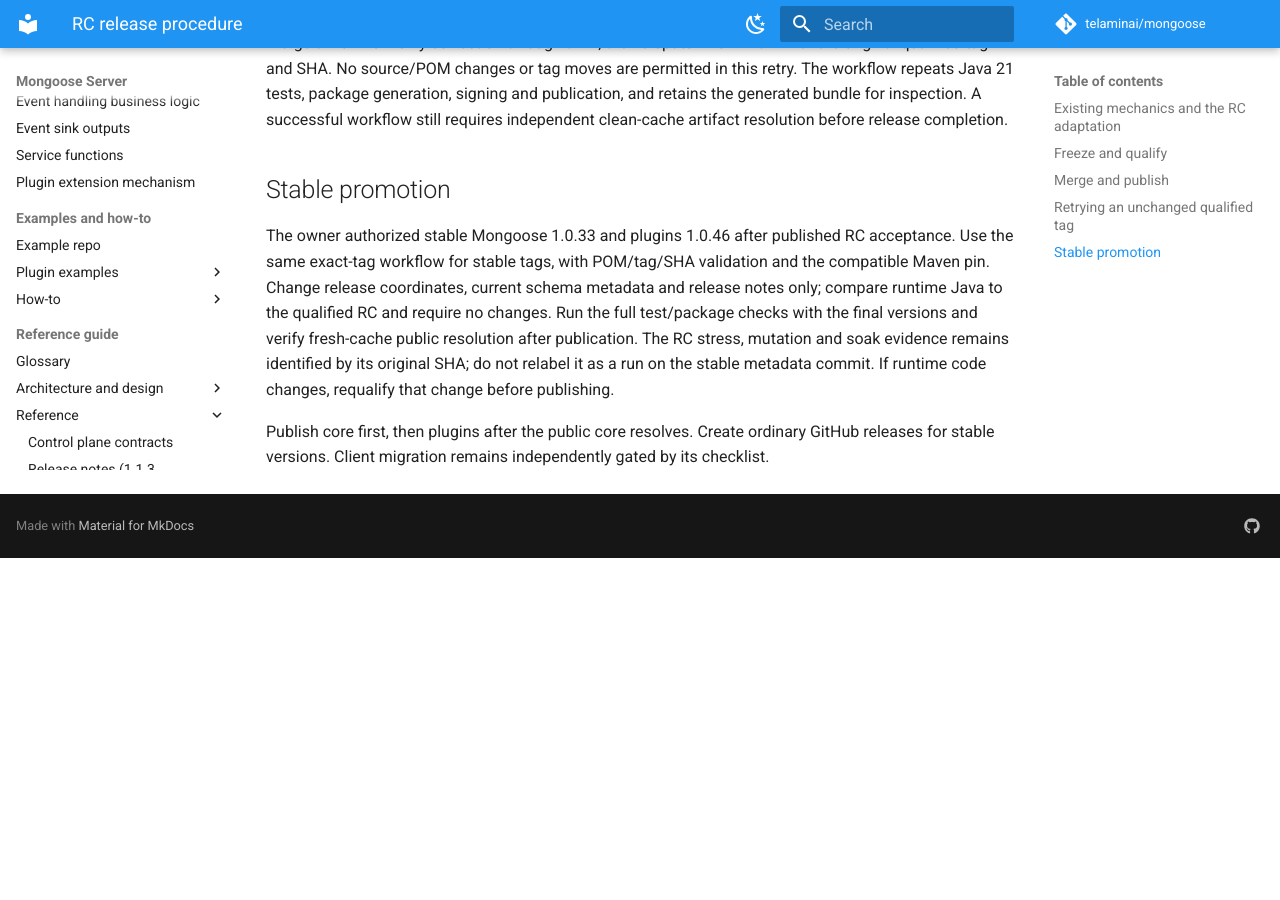
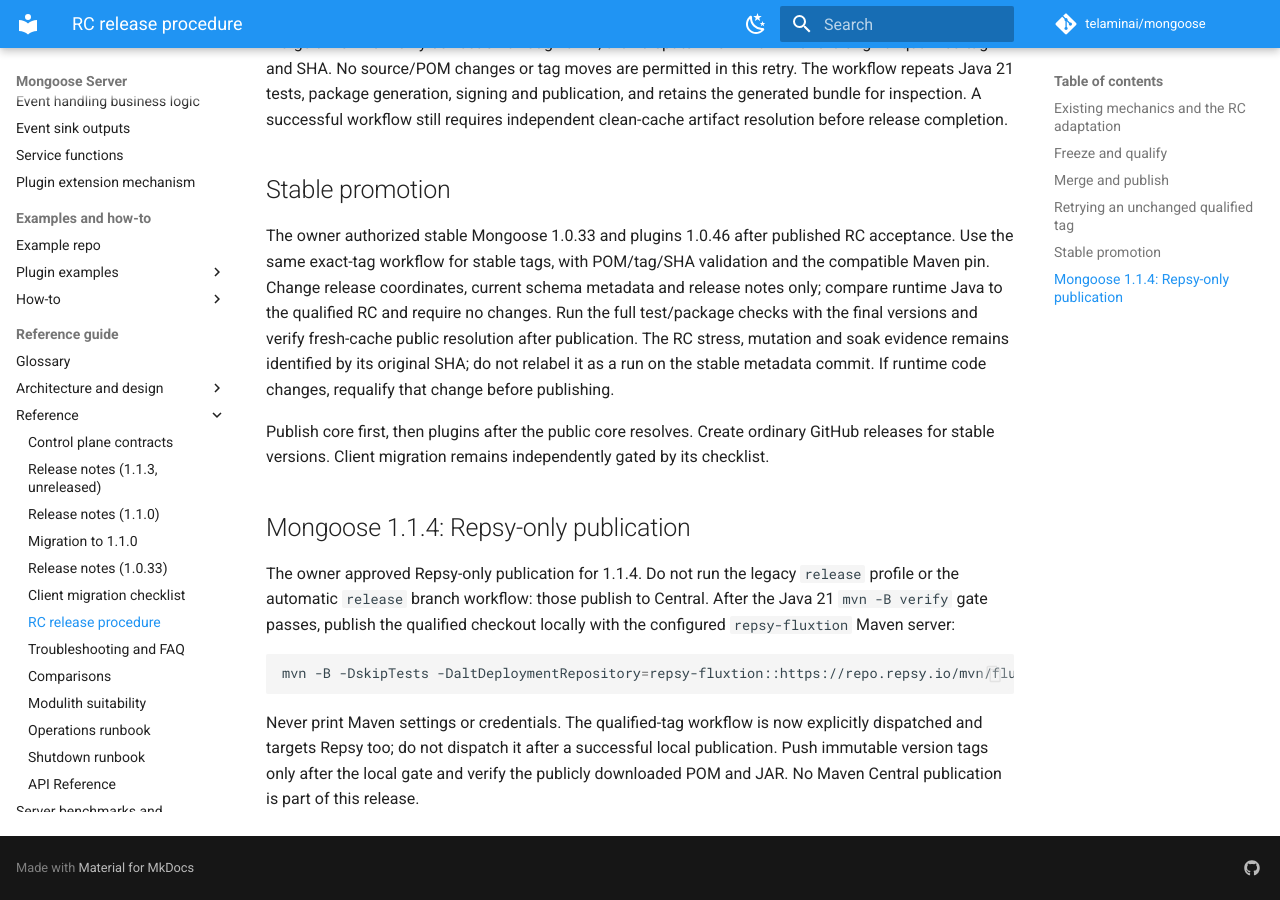
Before and after one commit to telaminai/mongoose, an MkDocs documentation site: the page built from docs/release/rc-release-procedure.md, in a window 1280 px wide and 900 px high, scrolled down 2134 px. Built offline with MkDocs 1.6.1 and Material for MkDocs 9.7.7, drawn with Linux system fonts in a browser that asks for light colours; comment, search, counter and statistics services are not loaded; before the commit the page ends 2692 px from its top, so only the background shows below that.

Commit message:
Prepare Mongoose 1.1.4 for Repsy-only release

````diff
--- a/docs/release/rc-release-procedure.md
+++ b/docs/release/rc-release-procedure.md
@@ -85,3 +85,17 @@
 
 Publish core first, then plugins after the public core resolves. Create ordinary GitHub releases
 for stable versions. Client migration remains independently gated by its checklist.
+
+## Mongoose 1.1.4: Repsy-only publication
+
+The owner approved Repsy-only publication for 1.1.4. Do not run the legacy `release` profile or the automatic
+`release` branch workflow: those publish to Central. After the Java 21 `mvn -B verify` gate passes, publish the
+qualified checkout locally with the configured `repsy-fluxtion` Maven server:
+
+```sh
+mvn -B -DskipTests -DaltDeploymentRepository=repsy-fluxtion::https://repo.repsy.io/mvn/fluxtion/fluxtion-public deploy
+```
+
+Never print Maven settings or credentials. The qualified-tag workflow is now explicitly dispatched and targets
+Repsy too; do not dispatch it after a successful local publication. Push immutable version tags only after the
+local gate and verify the publicly downloaded POM and JAR. No Maven Central publication is part of this release.
--- a/pom.xml
+++ b/pom.xml
@@ -4,7 +4,7 @@
 
     <groupId>com.telamin</groupId>
     <artifactId>mongoose</artifactId>
-    <version>1.1.3</version>
+    <version>1.1.4</version>
     <name>telamin :: mongoose</name>
 
     <properties>
@@ -40,7 +40,7 @@
         <connection>scm:git:https://github.com/telaminai/mongoose.git</connection>
         <developerConnection>scm:git:https://github.com/telaminai/mongoose.git</developerConnection>
         <url>https://github.com/telaminai/mongoose</url>
-      <tag>v1.1.3</tag>
+      <tag>v1.1.4</tag>
   </scm>
 
     <dependencyManagement>
````
Also changed, not shown: docs/release/release-notes-1.1.4.md (added, +5 -0 lines), 1 other file.
